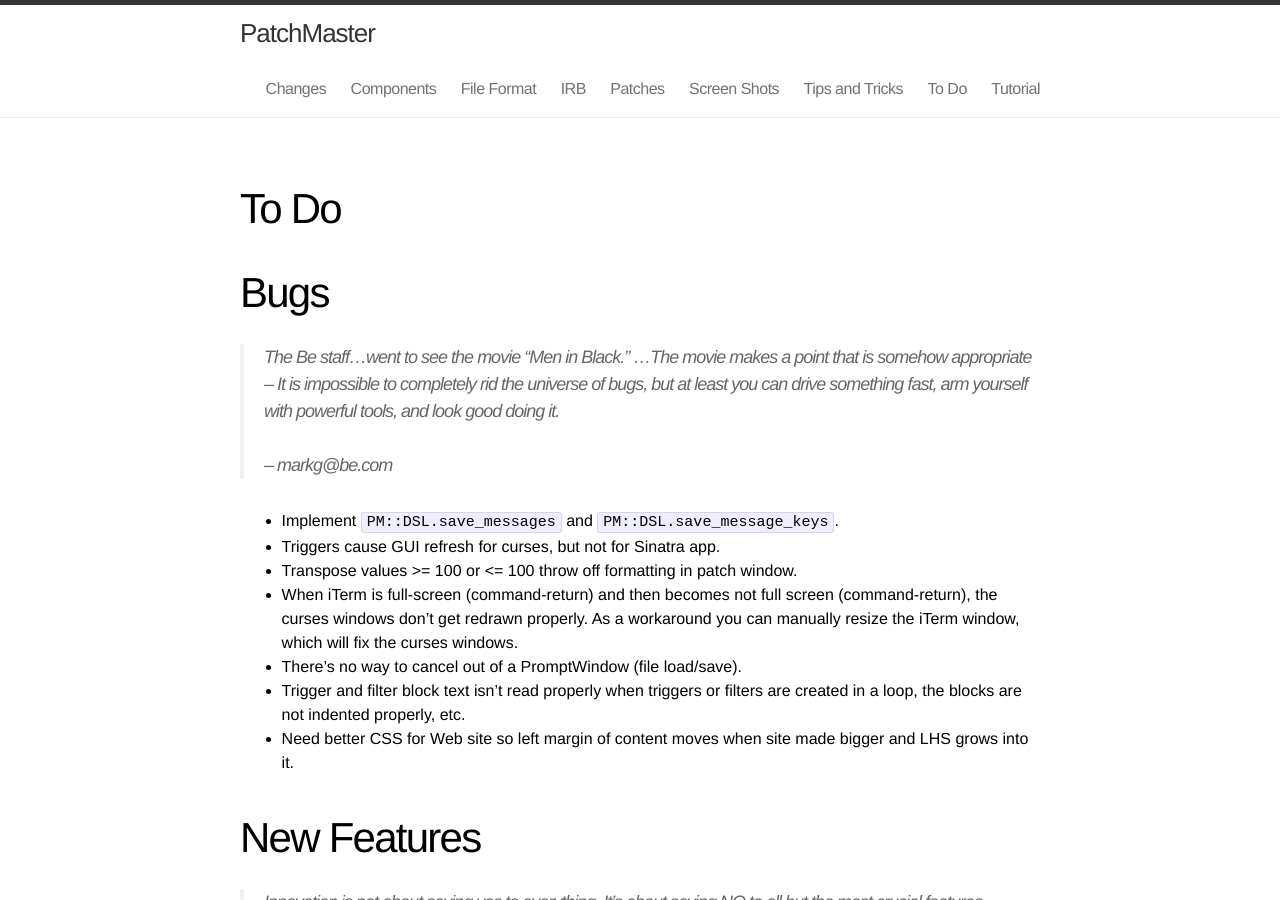
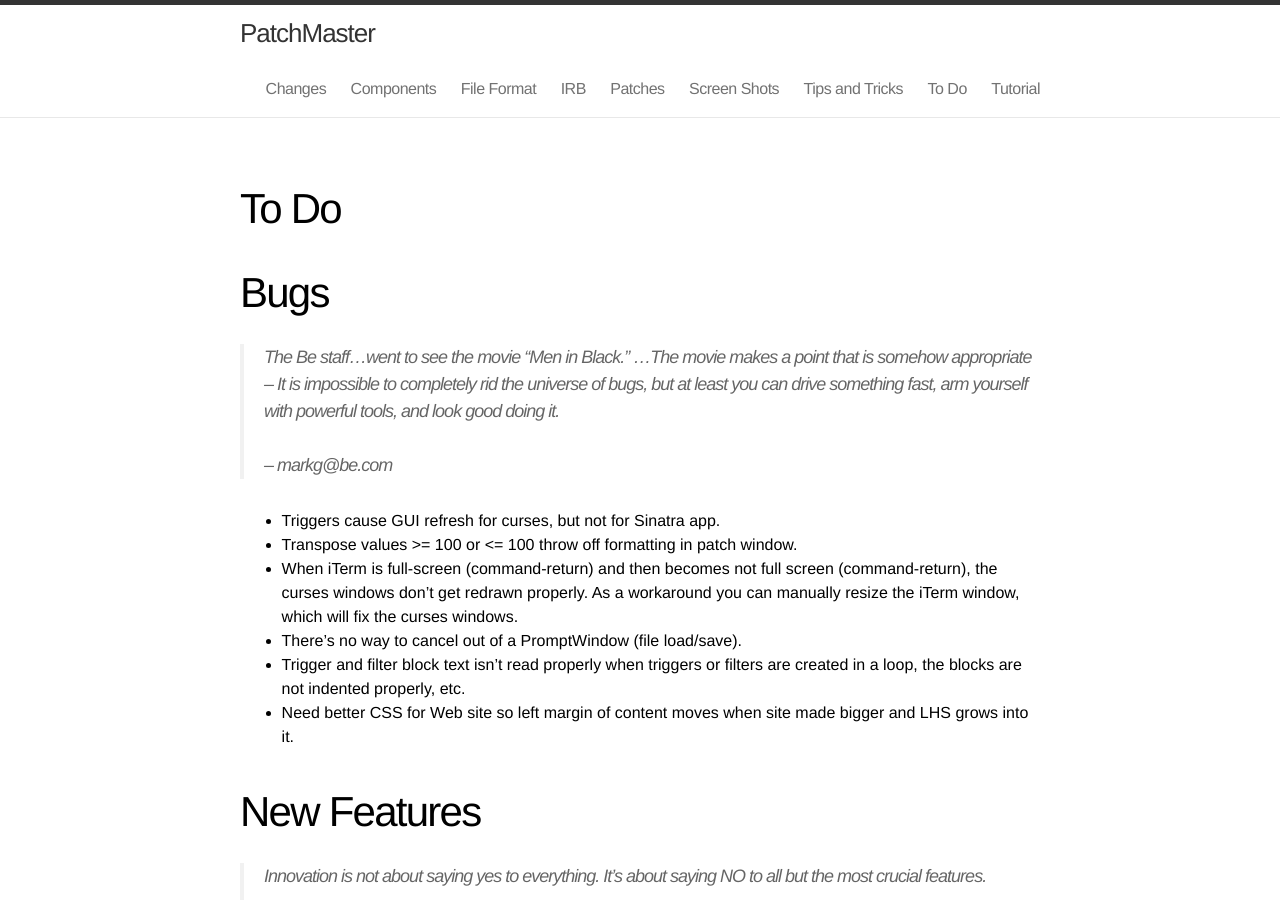
Before and after one commit to jimm/patchmaster, a Jekyll site: the page built from site/todo.md, in a window 1280 px wide and 900 px high. Built offline with Jekyll 4.4.1, drawn with Linux system fonts in a browser that asks for light colours.

Commit message:
todo update

```diff
--- a/site/todo.md
+++ b/site/todo.md
@@ -11,8 +11,6 @@ title: To Do
 > yourself with powerful tools, and look good doing it.\\
 > \\
 > -- markg@be.com
-
-- Implement `PM::DSL.save_messages` and `PM::DSL.save_message_keys`.
 
 - Triggers cause GUI refresh for curses, but not for Sinatra app.
 
```
